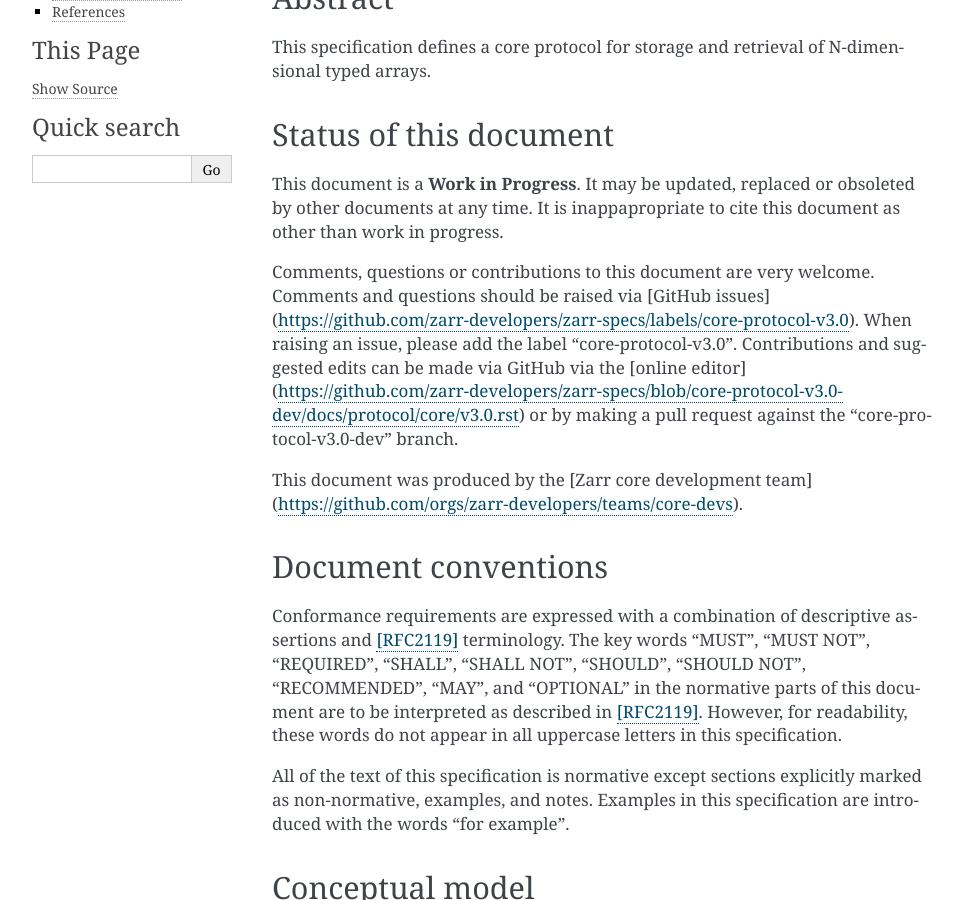
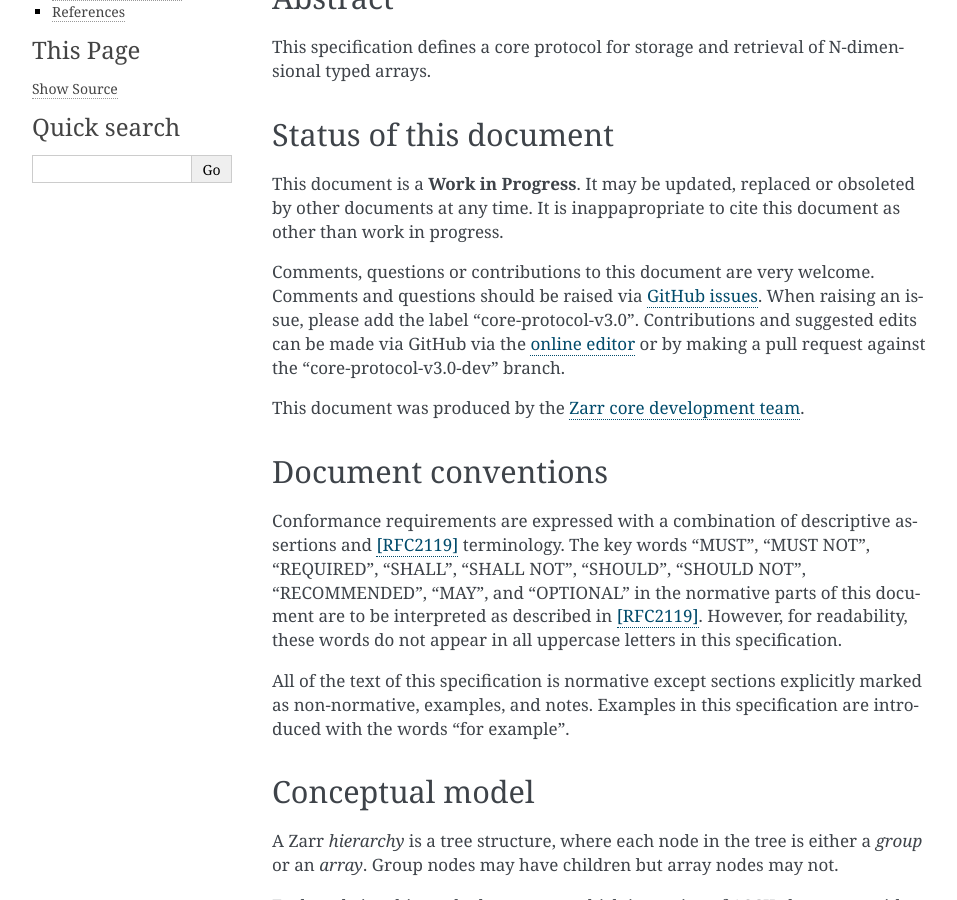
Before and after one commit to zarr-developers/zarr-specs, a Sphinx documentation site: the page built from docs/protocol/core/v3.0.rst, in a window 1280 px wide and 900 px high, scrolled down 555 px. Shown: the whole window, without its empty margins (148-1105 px from the left). Built offline with Sphinx 7.4.7, drawn with Linux system fonts in a browser that asks for light colours; part of the change alters nothing that is shown.

Commit message:
fix rst links

```diff
--- a/docs/protocol/core/v3.0.rst
+++ b/docs/protocol/core/v3.0.rst
@@ -40,17 +40,17 @@ or obsoleted by other documents at any time. It is inappapropriate to
 cite this document as other than work in progress.
 
 Comments, questions or contributions to this document are very
-welcome. Comments and questions should be raised via [GitHub
-issues](https://github.com/zarr-developers/zarr-specs/labels/core-protocol-v3.0). When
+welcome. Comments and questions should be raised via `GitHub issues
+<https://github.com/zarr-developers/zarr-specs/labels/core-protocol-v3.0>`_. When
 raising an issue, please add the label
 "core-protocol-v3.0". Contributions and suggested edits can be made
-via GitHub via the [online
-editor](https://github.com/zarr-developers/zarr-specs/blob/core-protocol-v3.0-dev/docs/protocol/core/v3.0.rst)
+via GitHub via the `online editor
+<https://github.com/zarr-developers/zarr-specs/blob/core-protocol-v3.0-dev/docs/protocol/core/v3.0.rst>`_
 or by making a pull request against the "core-protocol-v3.0-dev"
 branch.
 
-This document was produced by the [Zarr core development
-team](https://github.com/orgs/zarr-developers/teams/core-devs).
+This document was produced by the `Zarr core development team
+<https://github.com/orgs/zarr-developers/teams/core-devs>`_.
 
 
 Document conventions
```
